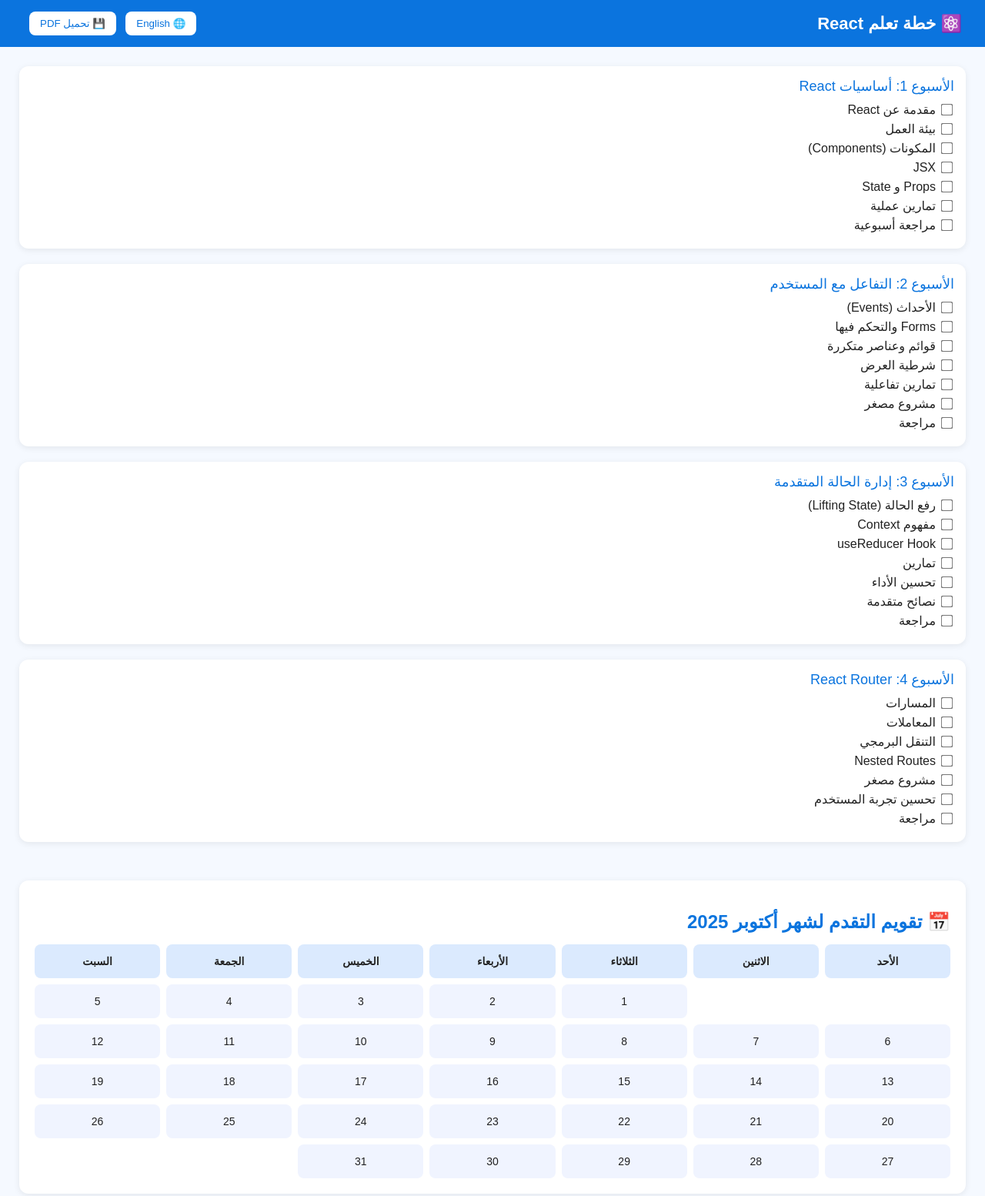
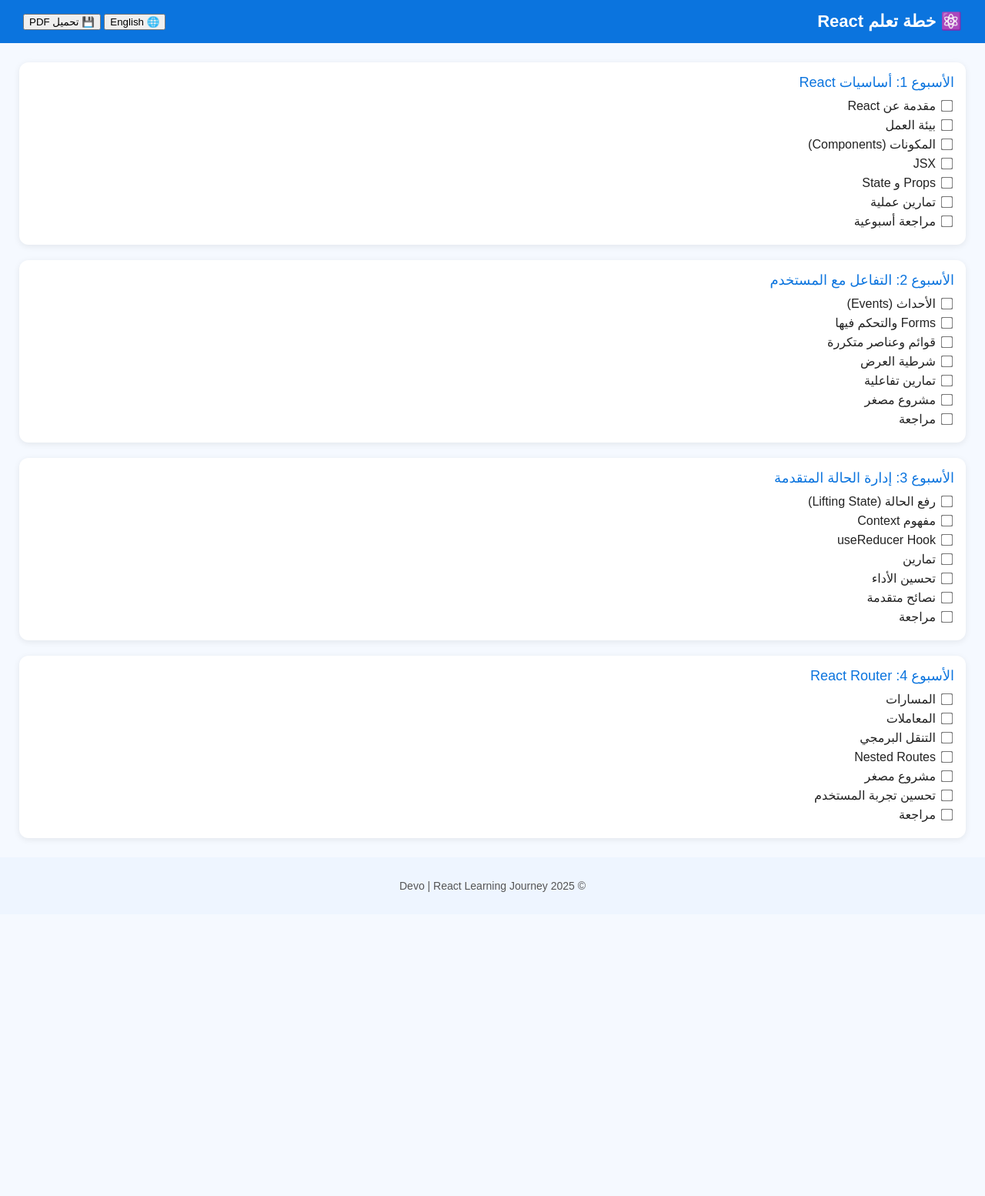
Before and after one commit to Abdelrahman-Devo/React-learn, a plain HTML site: page index.html in a window 1280 px wide. Shown: the top 1554 px of the page at 77% size. After the commit the page ends 1188 px from the top, so only its background shows below. Drawn offline with nearby package versions, Linux system fonts and the light colour scheme.

Commit message:
Update index.html

```diff
--- a/index.html
+++ b/index.html
@@ -3,27 +3,24 @@
 <head>
   <meta charset="UTF-8" />
   <meta name="viewport" content="width=device-width, initial-scale=1.0" />
-  <title>خطة تعلم React ⚛️</title>
+  <title>خطة تعلم React</title>
   <link rel="stylesheet" href="style.css" />
   <script src="https://cdnjs.cloudflare.com/ajax/libs/jspdf/2.5.1/jspdf.umd.min.js"></script>
 </head>
 <body>
   <header>
     <h1>⚛️ خطة تعلم React</h1>
-    <div class="controls">
-      <button id="langToggle">🌐 English</button>
+    <div class="buttons">
+      <button id="langToggle">🌐 تبديل اللغة</button>
       <button id="downloadBtn">💾 تحميل PDF</button>
     </div>
   </header>
 
   <main id="container"></main>
 
-  <section id="calendar">
-    <h2>📅 تقويم التقدم</h2>
-    <div id="calendarGrid"></div>
-  </section>
-
-  <footer>✨ تصميم وتنفيذ Devo | React Learning Journey ⚛️</footer>
+  <footer>
+    <p>© 2025 Devo | React Learning Journey</p>
+  </footer>
 
   <script src="script.js"></script>
 </body>
```
